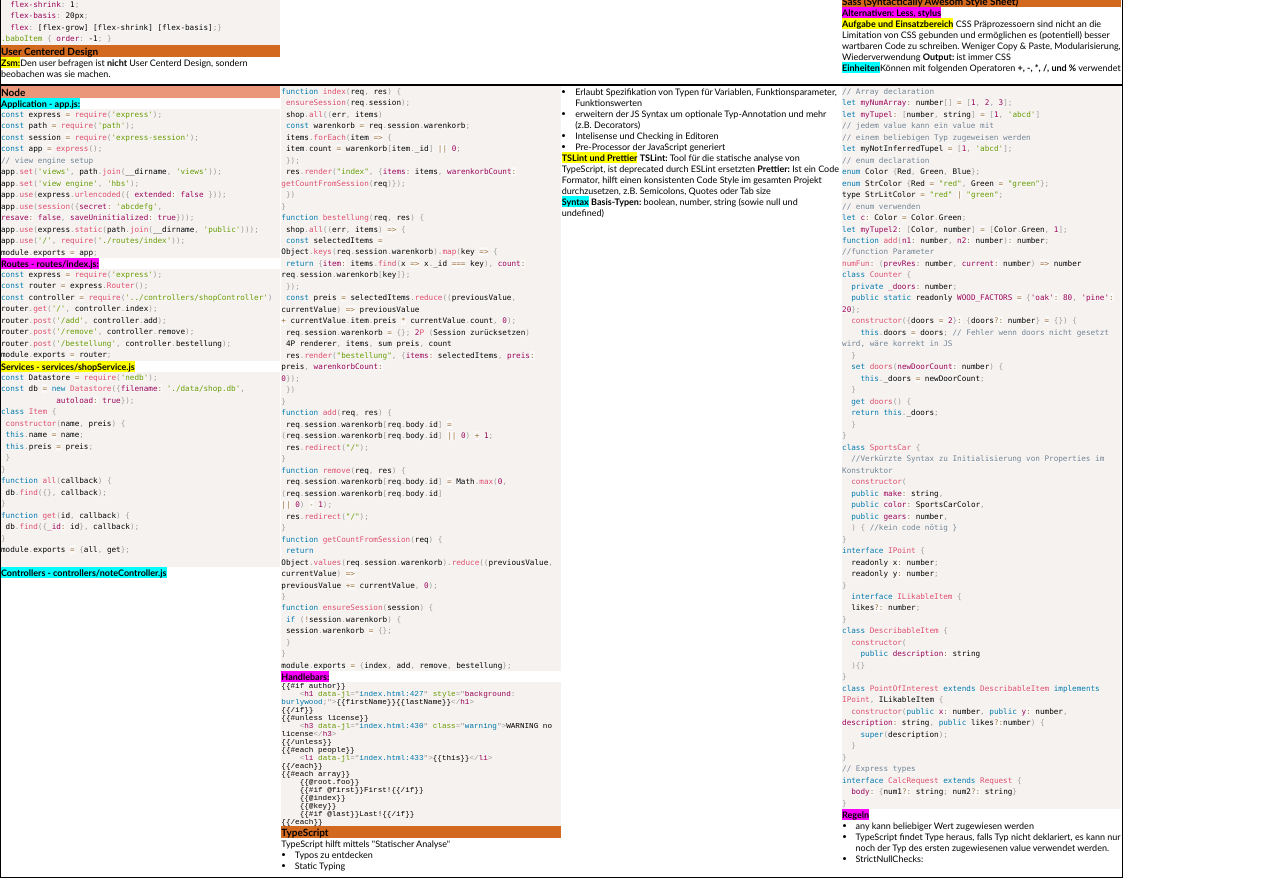
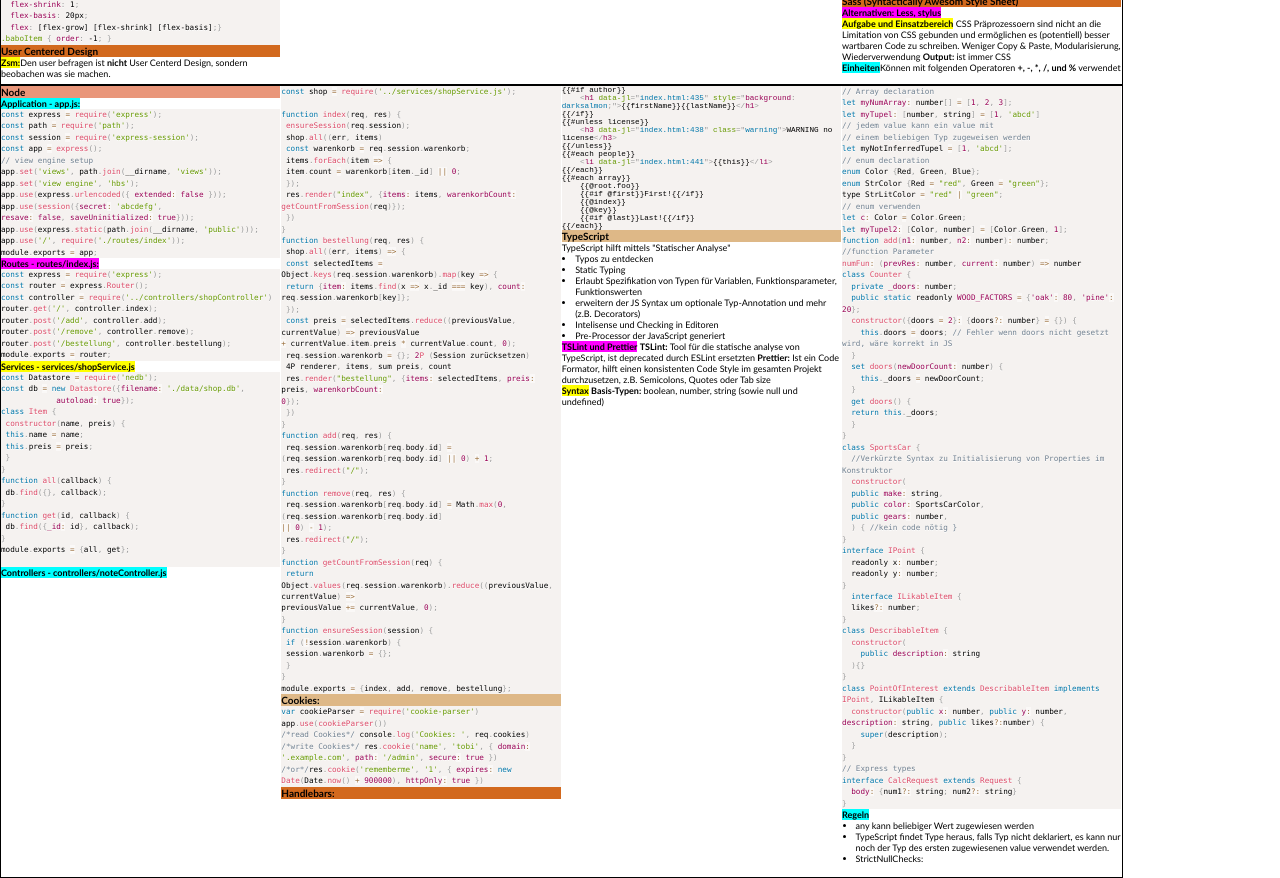
Before and after one commit to David--K/WED2-Spick, a website: page index.html in a window 1280 px wide. Shown: the part 709-1587 px from the top of the page. Drawn offline with nearby package versions, Linux system fonts and the light colour scheme; files that its build step writes are made by us from their sources.

Commit message:
added cookies

```diff
--- a/index.html
+++ b/index.html
@@ -379,7 +379,9 @@ function get(id, callback) {
 module.exports = {all, get};
         </code></pre>
     <h2>Controllers - controllers/noteController.js</h2>
-    <pre class="code"><code class="language-javascript">function index(req, res) {
+    <pre class="code"><code class="language-javascript">const shop = require('../services/shopService.js');
+
+function index(req, res) {
  ensureSession(req.session);
  shop.all((err, items)
  const warenkorb = req.session.warenkorb;
@@ -422,7 +424,13 @@ function ensureSession(session) {
  }
 }
 module.exports = {index, add, remove, bestellung};</code></pre>
-    <h2>Handlebars: </h2>
+    <h1>Cookies: </h1>
+    <pre class="code"><code class="language-javascript">var cookieParser = require('cookie-parser')
+app.use(cookieParser())
+/*read Cookies*/ console.log('Cookies: ', req.cookies)
+/*write Cookies*/ res.cookie('name', 'tobi', { domain: '.example.com', path: '/admin', secure: true })
+/*or*/res.cookie('rememberme', '1', { expires: new Date(Date.now() + 900000), httpOnly: true })</code></pre>
+    <h1>Handlebars: </h1>
     <pre class="code"><code class="escapeHtml">{{#if author}}
     <h1>{{firstName}}{{lastName}}</h1>
 {{/if}}
@@ -451,10 +459,11 @@ module.exports = {index, add, remove, bestellung};</code></pre>
     </ul>
     <h2>TSLint und Prettier</h2>
     <b>TSLint:</b> Tool für die statische analyse von TypeScript, ist deprecated durch ESLint ersetzten
-    <b>Prettier: </b> Ist ein Code Formator, hilft einen konsistenten Code Style im gesamten Projekt durchzusetzen, z.B. Semicolons, Quotes oder Tab size
+    <b>Prettier: </b> Ist ein Code Formator, hilft einen konsistenten Code Style im gesamten Projekt durchzusetzen, z.B.
+    Semicolons, Quotes oder Tab size
     <h2>Syntax</h2>
     <b>Basis-Typen:</b> boolean, number, string (sowie null und undefined)
-    <pre class="code"><code class="language-javascript" >// Array declaration
+    <pre class="code"><code class="language-javascript">// Array declaration
 let myNumArray: number[] = [1, 2, 3];
 let myTupel: [number, string] = [1, 'abcd']
 // jedem value kann ein value mit
@@ -522,7 +531,9 @@ interface CalcRequest extends Request {
         <li>StrictNullChecks:
             <ul>
                 <li>Fehler wenn nonnullable value null zugewiesen wird, ohne strict mode kein Fehler</li>
-          <li><b>Kein</b> Fehler wenn nullable value undefined zugewiesen wird aber falls null zugewiesen wird schon</li>
+                <li><b>Kein</b> Fehler wenn nullable value undefined zugewiesen wird aber falls null zugewiesen wird
+                    schon
+                </li>
                 <li>Fehler bei zuvielen Parametern in strict und in nicht strict mode</li>
                 <li>Fehler bei falschem Typ von zugewiesenem Wert in strict und in nicht strict mode</li>
             </ul>
```
Lines whose indentation alone changed are shown as unchanged.
